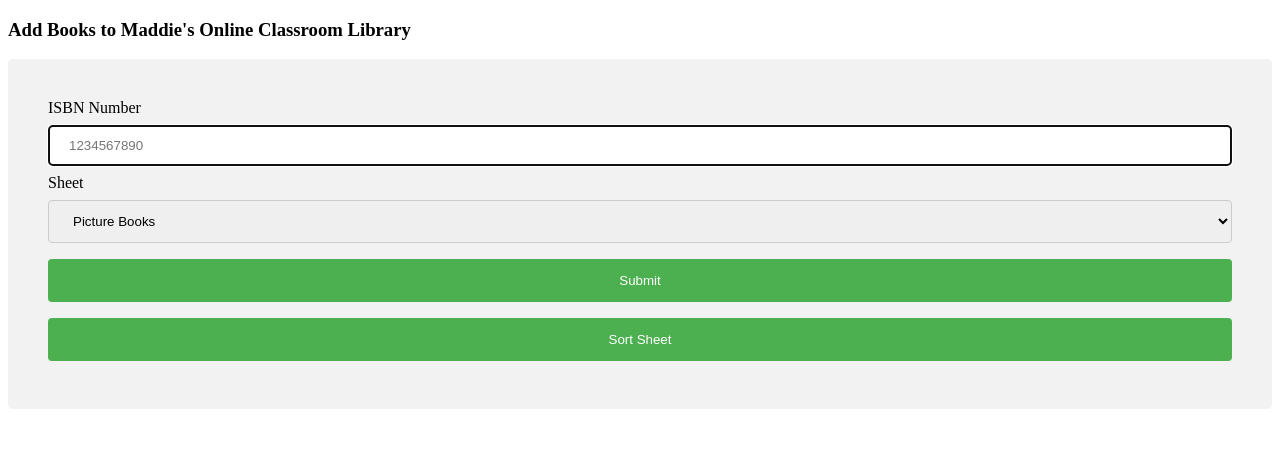
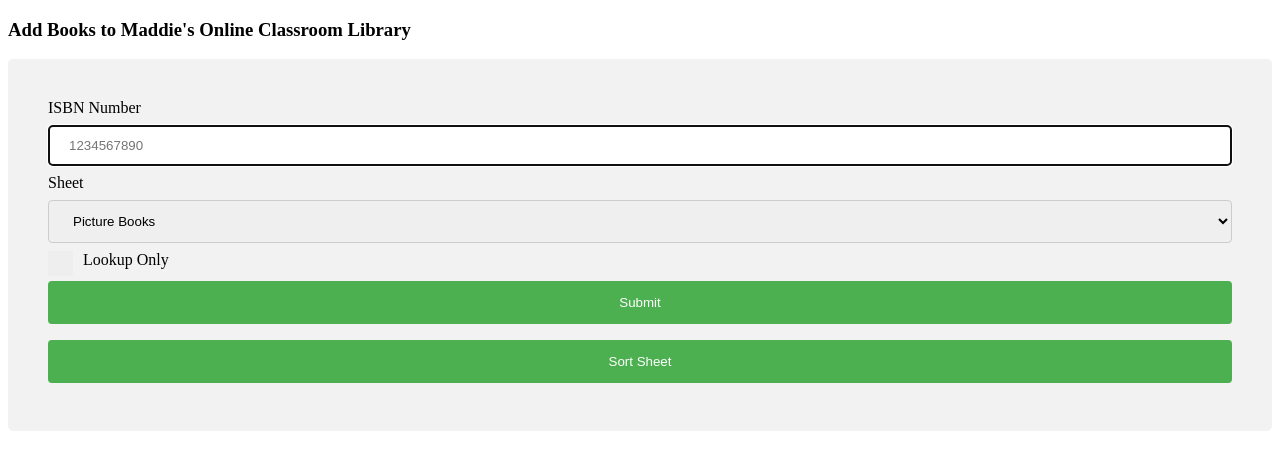
Before and after one commit to cudy789/olivers_bookshelf, a Flask app: page / in a window 1280 px wide. Shown: the top 470 px of the page. Run offline with Flask 2, Linux system fonts and the light colour scheme.

Commit message:
keep track of multiple copies, lookup if book is already in library, track isbns

```diff
--- a/app.py
+++ b/app.py
@@ -18,7 +18,8 @@ scope = [
     'https://www.googleapis.com/auth/drive',
     'https://www.googleapis.com/auth/drive.file'
     ]
-file_name = '/key/client-key.json'
+# file_name = '/key/client-key.json'
+file_name = './key/client-key.json'
 creds = ServiceAccountCredentials.from_json_keyfile_name(file_name,scope)
 client = gspread.authorize(creds)
 
@@ -29,14 +30,79 @@ sheets = {
     "sheet_chapter_books": client.open('Maddie\'s Chapter Books').worksheet("Sheet1") # the actual sheet
 }
 
+print("Running app.py...")
 
 def add_to_sheets(data: [], sheet):
     if data is not None:
-        sheet.append_row(data)
+        index = sheet_contains(data[-1], sheet)
+        if index != False:
+            print("found {} copies, adding 1".format(index))
+            copies = int(sheet.cell(index, 5).value)
+            sheet.update_cell(index, 5, copies + 1)
+            return copies + 1
+        else:
+            data = data[:-1] + [""] + [data[-1]] + ["1"]
+            print("did not find existing copies, going to append this row: {}".format(data))
+            sheet.append_row(data)
+            return 1
+
+def sheet_contains(isbn, sheet):
+    isbns = sheet.col_values(4)
+    try:
+        return isbns.index(isbn) + 1 # google sheets is 1 indexed
+    except ValueError:
+        return False
+
 
 def sort_sheet(sheet):
-    sheet.sort((1, 'asc'), range="A3:C{}".format(sheet.row_count))
+    sheet.sort((1, 'asc'), range="A3:E{}".format(sheet.row_count))
+
     print("sorting sheet...")
+
+
+def lookup_from_title_author(sheet):
+    base_api_link = "https://www.googleapis.com/books/v1/volumes?q="
+
+    title = sheet.col_values(1)[2:]
+    author = sheet.col_values(2)[2:]
+
+    # isbn_list = []
+
+    count = 126
+
+    for m_title, m_author in zip(title[123:], author[123]):
+        request = base_api_link + m_title.replace(" ","-") + "+inauthor:" + m_author.replace(" ","-")
+        print("looking for {} by {}".format(m_title, m_author))
+        print("request: {}".format(request))
+        with urllib.request.urlopen(request) as f:
+            text = f.read()
+        decoded_text = text.decode("utf-8")
+
+        obj = json.loads(decoded_text) # deserializes decoded_text to a Python object
+        if obj["totalItems"] == 0:
+            # isbn_list.append("")
+            print("no books found for {} by {}".format(m_title, m_author))
+        else:
+            volume_info = obj["items"][0]
+            this_isbn = volume_info["volumeInfo"]["industryIdentifiers"][0]["identifier"]
+            try:
+                this_title = volume_info["volumeInfo"]["title"]
+                print("title: {}".format(this_title))
+                this_author = volume_info["volumeInfo"]["authors"][0]
+                print("author: {}".format(this_author))
+            except KeyError as e:
+                print(e)
+
+            print("ISBN: {}".format(this_isbn))
+            sheet.update_cell(count, 4, this_isbn)
+        print(count)
+        count += 1
+
+        # displays title, summary, author, domain, page count and language
+        # print("\nTitle:", volume_info["volumeInfo"]["title"])
+
+    # for index, this_isbn in enumerate(isbn_list):
+    #     sheet.update_cell(index + 1, 4, this_isbn)
 
 
 def lookup_from_isbn(user_input):
@@ -72,10 +138,12 @@ def lookup_from_isbn(user_input):
 def main():
     picture_books_selected = "selected=\"selected\""
     chapter_books_selected = ""
+    lookup_only_selected = ""
 
 
     if request.method == 'POST':
         isbn_in=request.form.get("isbn-in")
+        lookup_only = request.form.get("lookup_only")
         this_sheet = sheets[request.form.get("sheet_selected")]
         print(request.form.get("sheet_selected"))
 
@@ -85,25 +153,40 @@ def main():
         else:
             picture_books_selected = ""
             chapter_books_selected = "selected=\"selected\""
+        if lookup_only == "on":
+            print("Only performing lookup!")
+            lookup_only_selected = "checked=\"checked\""
+        else:
+            lookup_only_selected = ""
 
         if request.form.get("submit_button") is None or request.form.get("submit_button") == "Submit":
+            isbn_in = isbn_in.strip()
             if len(isbn_in) == 0:
                 flash("No ISBN given")
                 print("No ISBN given")
             else:
-                isbn_result = lookup_from_isbn(isbn_in)
-                if isbn_result is None:
-                    flash("No book found for that ISBN!")
+                if lookup_only == "on":
+                    index = sheet_contains(isbn_in, this_sheet)
+                    if index is not False:
+                        flash("Found {} copies of {} in sheet {}".format(this_sheet.cell(index, 5).value, this_sheet.cell(index, 1).value, request.form.get("sheet_selected")))
+                    else:
+                        flash("No book found in sheet {}".format(request.form.get("sheet_selected")))
                 else:
-                    add_to_sheets(isbn_result, this_sheet)
-                    flash("Added book {} to sheet {}".format(isbn_result, request.form.get("sheet_selected")))
-        else:
+                    isbn_result = lookup_from_isbn(isbn_in)
+                    if isbn_result is None:
+                        flash("No book found for that ISBN!")
+                    else:
+                        copies = add_to_sheets(isbn_result + [isbn_in], this_sheet)
+                        flash("Added book {}, you now have {} copies in {}".format(isbn_result[0], copies, request.form.get("sheet_selected")))
+        elif request.form.get("submit_button") == "Sort Sheet":
             sort_sheet(this_sheet)
             flash("Sorted sheet {}".format(request.form.get("sheet_selected")))
+        else:
+            lookup_from_title_author(this_sheet)
+            flash("Generated ISBNs for selected sheet")
 
 
-
-    return render_template('home.html', picture_books_selected=picture_books_selected, chapter_books_selected=chapter_books_selected)
+    return render_template('home.html', picture_books_selected=picture_books_selected, chapter_books_selected=chapter_books_selected, lookup_only_selected=lookup_only_selected)
 
 
 if __name__ == "__main__":
--- a/templates/home.html
+++ b/templates/home.html
@@ -1,6 +1,7 @@
 <!DOCTYPE html>
 <html>
 <style>
+
 input[type=text], select {
   width: 100%;
   padding: 12px 20px;
@@ -48,9 +49,9 @@ div {
   display: block;
   position: relative;
   padding-left: 35px;
-  margin-bottom: 12px;
+  margin-bottom: 4px;
   cursor: pointer;
-  font-size: 18px;
+  <!-- font-size: 18px; -->
   -webkit-user-select: none;
   -moz-user-select: none;
   -ms-user-select: none;
@@ -64,6 +65,16 @@ div {
   cursor: pointer;
 }
 
+/* Hide the browser's default checkbox */
+.container input {
+  position: absolute;
+  opacity: 0;
+  cursor: pointer;
+  height: 0;
+  width: 0;
+}
+
+
 /* Create a custom radio button */
 .checkmark {
   position: absolute;
@@ -75,13 +86,33 @@ div {
   border-radius: 50%;
 }
 
+/* Create a custom checkbox */
+.checkmark_checkbox {
+  position: absolute;
+  top: 0;
+  left: 0;
+  height: 25px;
+  width: 25px;
+  background-color: #eee;
+}
+
 /* On mouse-over, add a grey background color */
 .container:hover input ~ .checkmark {
   background-color: #ccc;
 }
 
+/* On mouse-over, add a grey background color */
+.container:hover input ~ .checkmark_checkbox {
+  background-color: #ccc;
+}
+
 /* When the radio button is checked, add a blue background */
 .container input:checked ~ .checkmark {
+  background-color: #2196F3;
+}
+
+/* When the checkbox is checked, add a blue background */
+.container input:checked ~ .checkmark_checkbox {
   background-color: #2196F3;
 }
 
@@ -92,10 +123,24 @@ div {
   display: none;
 }
 
+/* Create the checkmark/indicator (hidden when not checked) */
+.checkmark_checkbox:after {
+  content: "";
+  position: absolute;
+  display: none;
+}
+
+
 /* Show the indicator (dot/circle) when checked */
 .container input:checked ~ .checkmark:after {
   display: block;
 }
+
+/* Show the checkmark when checked */
+.container input:checked ~ .checkmark_checkbox:after {
+  display: block;
+}
+
 
 /* Style the indicator (dot/circle) */
 .container .checkmark:after {
@@ -105,6 +150,19 @@ div {
         height: 8px;
         border-radius: 50%;
         background: white;
+}
+
+/* Style the checkmark/indicator */
+.container .checkmark_checkbox:after {
+  left: 9px;
+  top: 5px;
+  width: 5px;
+  height: 10px;
+  border: solid white;
+  border-width: 0 3px 3px 0;
+  -webkit-transform: rotate(45deg);
+  -ms-transform: rotate(45deg);
+  transform: rotate(45deg);
 }
 
 </style>
@@ -136,9 +194,13 @@ div {
 {#              <input type="radio" id="chapter_books" {{ chapter_books_selected }} name="radio">#}
 {#              <span class="checkmark"></span>#}
 {#            </label>#}
-
+          <label class="container">Lookup Only
+            <input type="checkbox" id="lookup_only" name="lookup_only" {{ lookup_only_selected }} name="lookup_only_checkbox">
+            <span class="checkmark_checkbox"></span>
+          </label>
           <input type="submit" name="submit_button" value="Submit">
           <input type="submit" name="submit_button" value="Sort Sheet">
+          <!-- <input type="submit" name="submit_button" value="Generate ISBNs"> -->
       </div>
       {% with messages = get_flashed_messages() %}
           {% if messages %}
```
Lines whose indentation alone changed are shown as unchanged.
